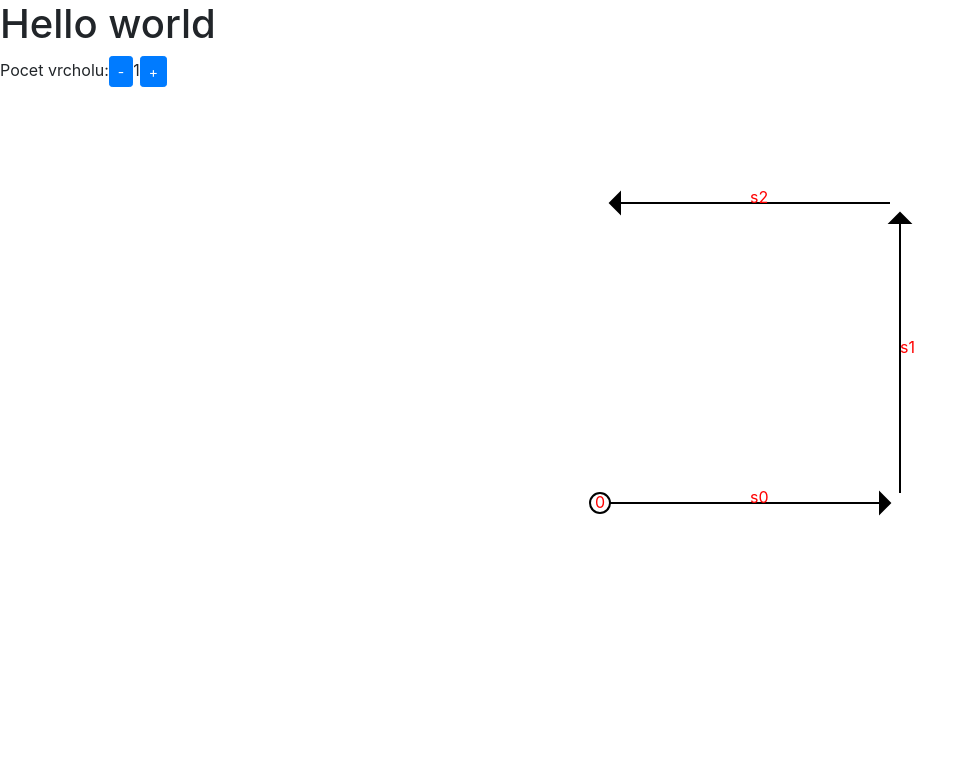
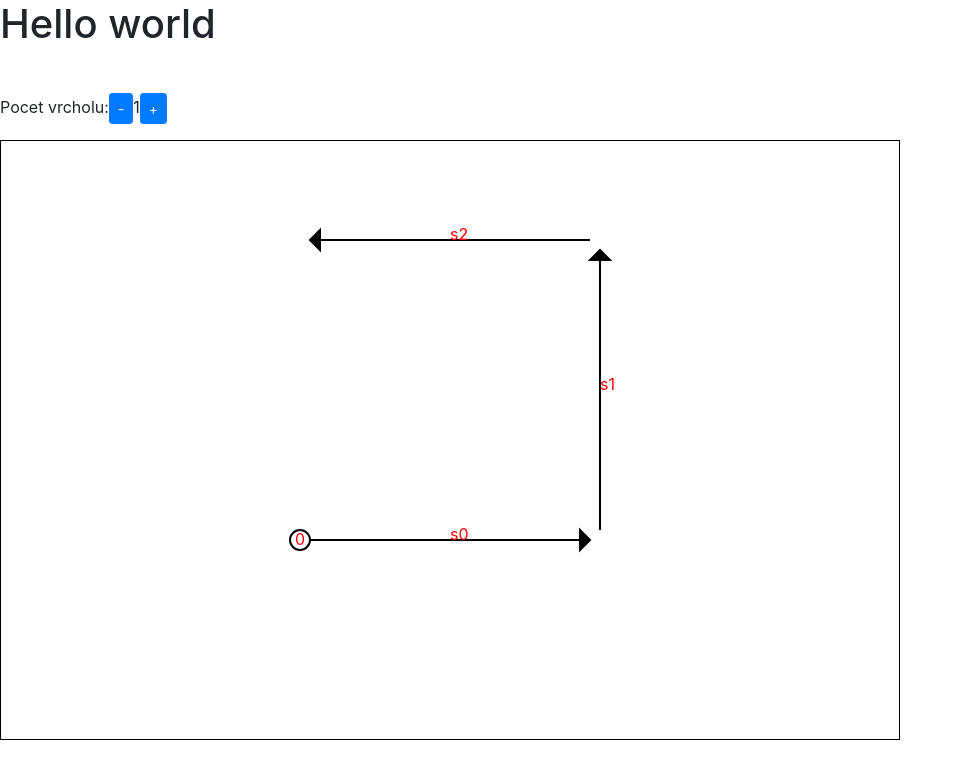
Before and after one commit to DangQuyTaiKB/Automat-React-app, a React (Create React App) app in the folder project/: page / in a window 1280 px wide. Shown: the top 778 px of the page, without its empty margins (0-977 px from the left). Built offline with nearby package versions, Linux system fonts and the light colour scheme.

Commit message:
update range of pocetVrcholu and split screen by divLeft and divRight

```diff
--- /dev/null
+++ b/project/src/components/automat.css
@@ -0,0 +1,8 @@
+.divLeft{
+float: left;
+text-align: left;
+}
+.divRight{
+float: left;
+text-align: left;
+}
--- a/project/src/components/automat.jsx
+++ b/project/src/components/automat.jsx
@@ -1,4 +1,5 @@
 import React, {Component} from 'react';
+import './automat.css';
 
 
 class Automat extends Component{
@@ -14,7 +15,7 @@ class Automat extends Component{
             </>
         });
     }
-    VratHranu([a,b], jmenoSignalu){
+    VratHranu([a,b], znackaSignalu){
         const polomerVrcholu=10;
         const h=10; //vyska trojuhelnik sipky
         const delka=Math.sqrt((a[0]-b[0])**2+(a[1]-b[1])**2);
@@ -39,7 +40,7 @@ class Automat extends Component{
                 ]}
                 stroke="black" fill="black" stroke-width="2"
             />
-            <text x={(a[0]+b[0])/2} y={(a[1]+b[1])/2} fill="red">{jmenoSignalu}</text>
+            <text x={(a[0]+b[0])/2} y={(a[1]+b[1])/2} fill="red">{znackaSignalu}</text>
         </>
     }
     VratHrany(p_listPoziciHran){
@@ -48,41 +49,48 @@ class Automat extends Component{
         });
     }
     DecrePocetVrcholu(){
-        this.setState({pocetVrcholu: this.state.pocetVrcholu-1});
+        if(this.state.pocetVrcholu>1) this.setState({pocetVrcholu: this.state.pocetVrcholu-1});
     }
     IncrePocetVrcholu(){
-        this.setState({pocetVrcholu: this.state.pocetVrcholu+1});
+        if(this.state.pocetVrcholu<5) this.setState({pocetVrcholu: this.state.pocetVrcholu+1});
     }
 
     render(){
         const listsPoziciVrcholu=[
             //pozice 1 vrcholu
-            [[600,400]],
+            [[300,400]],
             //pozice 2 vrcholu
-            [[600,400],[900,400]],
+            [[300,400],[600,400]],
             //pozice 3 vrcholu: rovnostrany trojuhelnik
-            [[600,400],[900,400],[750,140]],
+            [[300,400],[600,400],[450,140]],
             //pozice 4 vrcholu: ctverec
-            [[600,400],[900,400],[900,100],[600,100]],
+            [[300,400],[600,400],[600,100],[300,100]],
             //pozice 5 vrcholu:
-            [[600,400],[900,400],[950,200],[750,50],[550,200]]
+            [[300,400],[600,400],[650,200],[450,50],[250,200]]
         ];
         const listPoziciHran=[
-            [[600,400], [900,400]],
-            [[900,400], [900,100]],
-            [[900,100], [600,100]]
+            [[300,400], [600,400]],
+            [[600,400], [600,100]],
+            [[600,100], [300,100]]
         ];
         return(
             <div>
+                <div className="divLeft">
                     <h1>Hello world</h1>
+                    <pre>                                                                </pre>
                     <p>Pocet vrcholu:
                         <button onClick= {()=>this.DecrePocetVrcholu()} className='btn btn-primary btn-sm'>-</button>
                         {this.state.pocetVrcholu}
                         <button onClick ={()=> this.IncrePocetVrcholu()} className='btn btn-primary btn-sm'>+</button></p>
-                <svg width="1200" height="800">
+                </div>
+                <div className="divRight">
+
+                    <svg width="900" height="600">
+                        <polyline points="0,0 900,0 900,600 0,600 0,0" fill= "white" stroke="black" stroke-width="2"/>
                         {this.VratVrcholy(listsPoziciVrcholu,this.state.pocetVrcholu)}
                         {this.VratHrany(listPoziciHran)}
                     </svg>
+                </div>
             </div>
         );
     }
--- a/project/src/index.js
+++ b/project/src/index.js
@@ -1,7 +1,7 @@
 import React from 'react';
 import ReactDOM from 'react-dom';
 import './index.css';
-import App from './App';
+//import App from './App';
 import reportWebVitals from './reportWebVitals';
 
 //App
```
Lines whose indentation alone changed are shown as unchanged.
